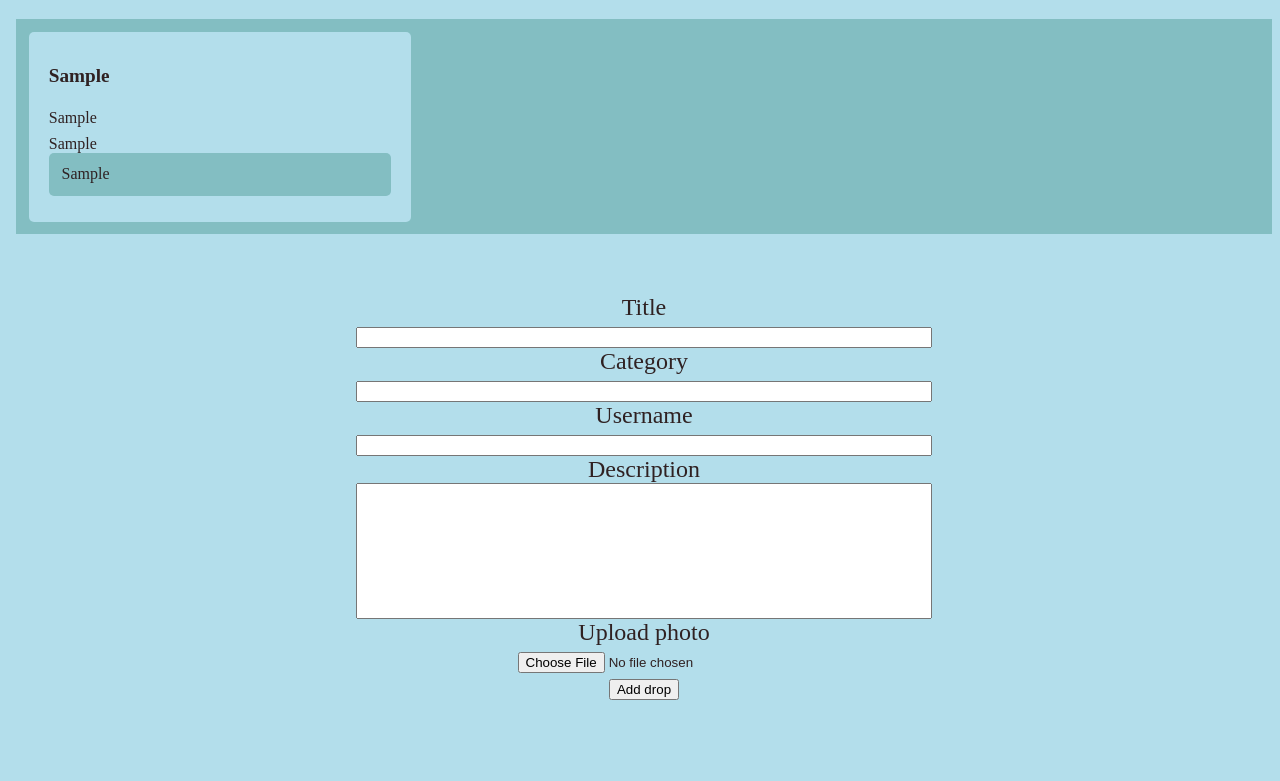
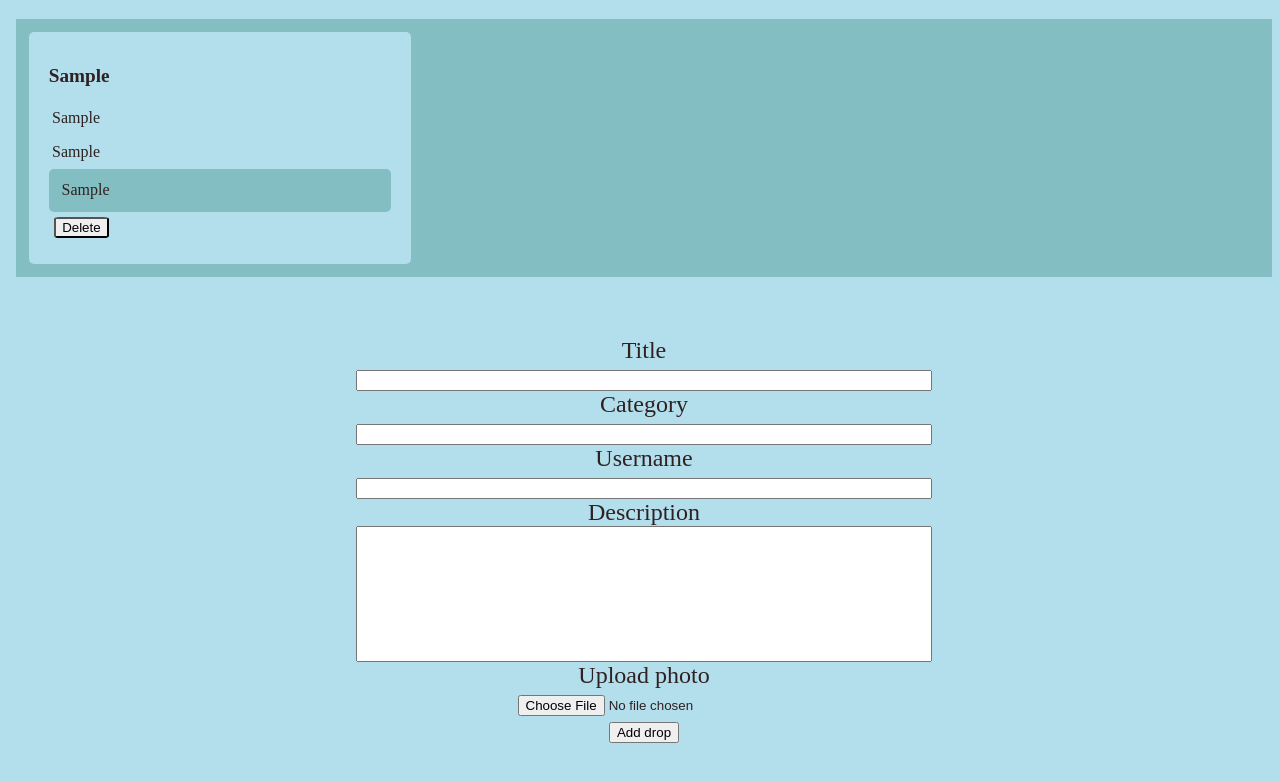
Before and after one commit to czara804/ryppl-team, a website: page client/index.html in a window 1280 px wide. Both pictures are taken after typing "Sample", "Sample", "Sample", "Sample" into the empty fields and a click on the input "Add drop". Shown: the part 125-906 px from the top of the page. Drawn offline with Linux system fonts and the light colour scheme; no server answers.

Commit message:
delete button added

```diff
--- a/client/index.html
+++ b/client/index.html
@@ -37,12 +37,19 @@
 			padding:0.7em 0 0.7em 0;
 		}
 		.category {
-			padding:0.5em 0 0.5em 0;
+			padding:0.5em 0.2em 0.5em 0.2em;
+		}
+		.username {
+			padding:0.5em 0.2em 0.5em 0.2em;
 		}
 		.description {
 			background-color: rgb(131, 190, 194);
 			border-radius: 5px;
 			padding: 0.8em;
+		}
+		.button-class {
+			border-radius:10%;
+			margin: 0.4em;
 		}
 		#drops {
 			width: 100px;
--- a/client/script.js
+++ b/client/script.js
@@ -24,13 +24,24 @@ function addDrop(drop) {
 	.catch((error) => console.error(error))
 }
 
+function deleteDrop(id) {
+    fetch(`${url}/drops/${id}`, {
+        method: "DELETE"
+    }).then ((response)=> {
+        console.log(response)
+        location.reload();
+    })
+    .catch((error) => console.error(error))
+}
+
 function addDropToList(drop, list) {
 	let dropDiv = document.createElement("div")
     dropDiv.classList.add("drop")
+
     let title = document.createElement("div")
     title.textContent = drop.title
+    title.classList.add("title")
     dropDiv.appendChild(title)
-    title.classList.add("title")
 
     let category = document.createElement("div")
     category.textContent = drop.category
@@ -47,8 +58,18 @@ function addDropToList(drop, list) {
     description.classList.add("description")
     dropDiv.appendChild(description)
 
+    let removeButton = document.createElement("button")
+    removeButton.textContent = "Delete"
+    removeButton.classList.add("button-class")
+    removeButton.id = drop._id
+    removeButton.addEventListener('click', () => deleteDrop(drop._id));
+
+    dropDiv.appendChild(removeButton)
+
     list.appendChild(dropDiv)
 }
+
+
 
 function showDropList(drops, list) {
     console.log(drops);
```
